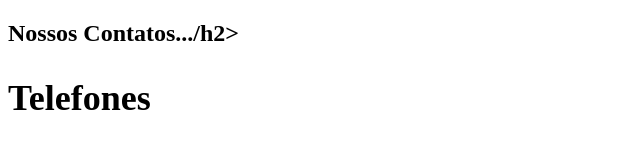
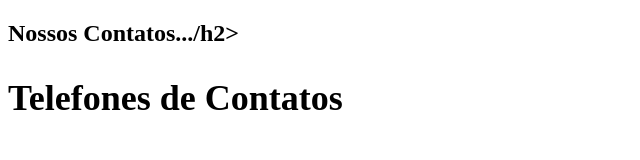
Before and after one commit to acnetofrc/projetoGit-v2, a plain HTML site: page contato.html in a window 1280 px wide. Shown: the whole page, without its empty margins (0-640 px from the left). Drawn offline with Linux system fonts and the light colour scheme.

Commit message:
telefones

```diff
--- a/contato.html
+++ b/contato.html
@@ -10,7 +10,7 @@
     <h2>Nossos Contatos.../h2>
 
     <div>
-        <h2>Telefones</h2>
+        <h2>Telefones de Contatos</h2>
 
     </div>
 
```
